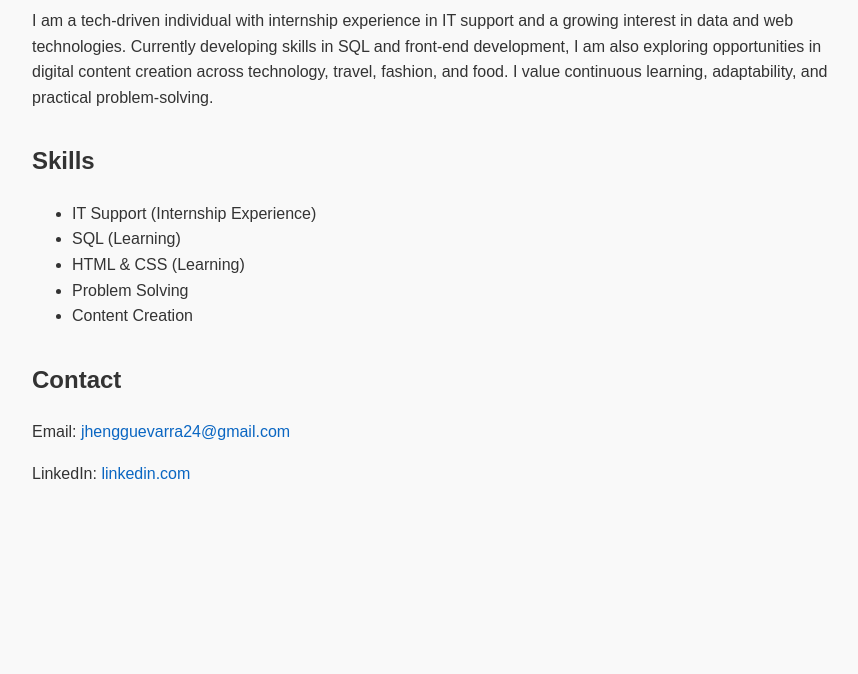
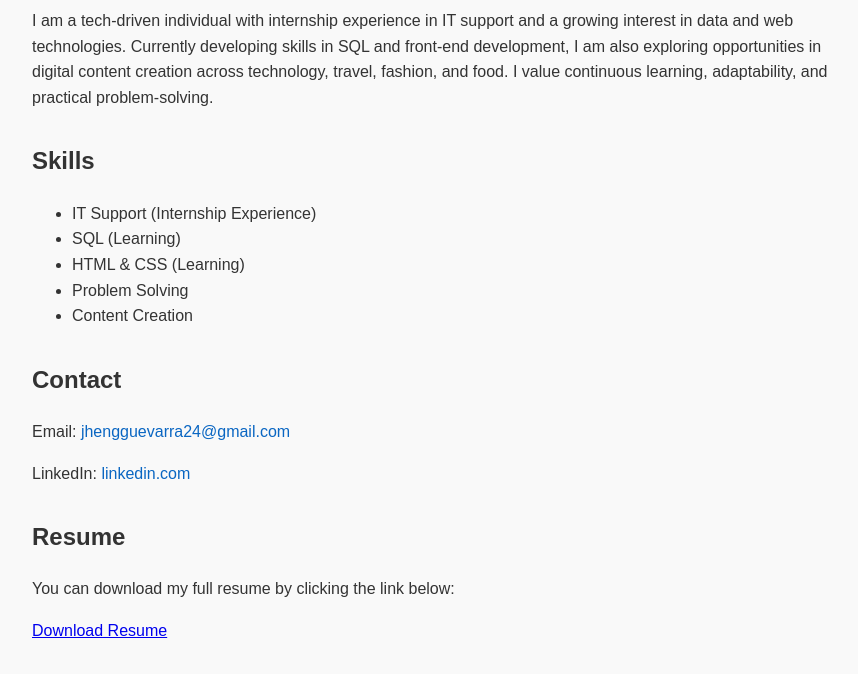
Before and after one commit to ramaja-web/ramaja.github.io, a plain HTML site: page index.html in a window 1280 px wide. Shown: the part 150-824 px from the top of the page, without its empty margins (208-1066 px from the left). Before the commit the page ends 800 px from the top, so only its background shows below. Drawn offline with Linux system fonts and the light colour scheme.

Commit message:
Update index.html

```diff
--- a/index.html
+++ b/index.html
@@ -51,6 +51,12 @@
     <p>Email: <a href="mailto:jhengguevarra24@gmail.com">jhengguevarra24@gmail.com</a></p>
     <p>LinkedIn: <a href="www.linkedin.com/in/mary-jane-guevarra-894429321" target="_blank">linkedin.com</a></p>
   </div>
+  <div class="section">
+  <h2>Resume</h2>
+  <p>You can download my full resume by clicking the link below:</p>
+  <p><a href="resume.pdf" download>Download Resume</a></p>
+</div>
+
 
 </body>
 </html>
```
